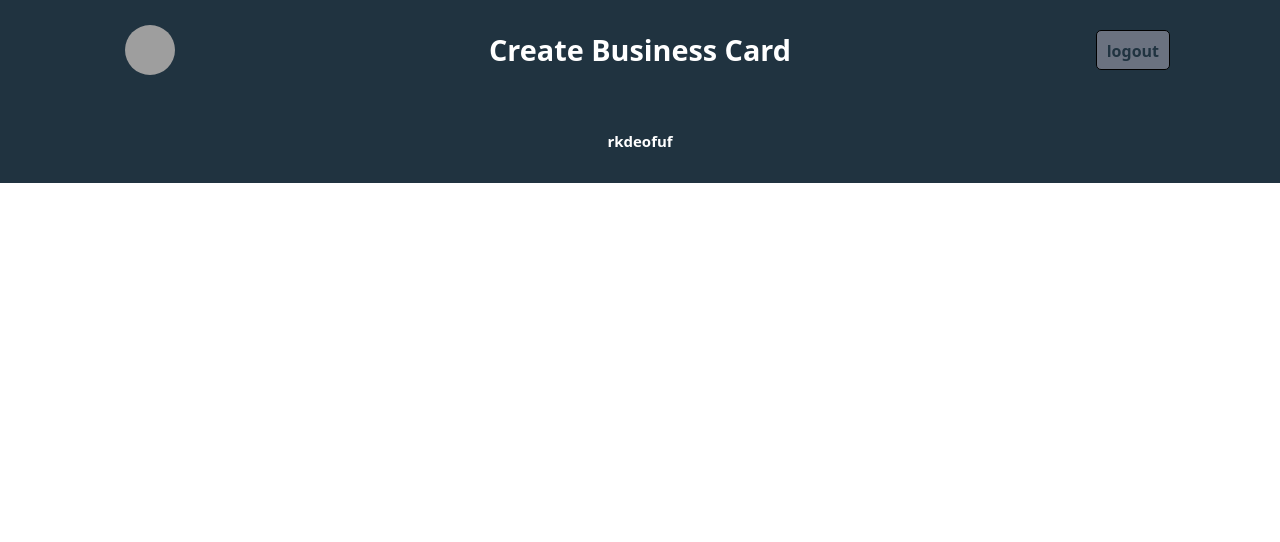
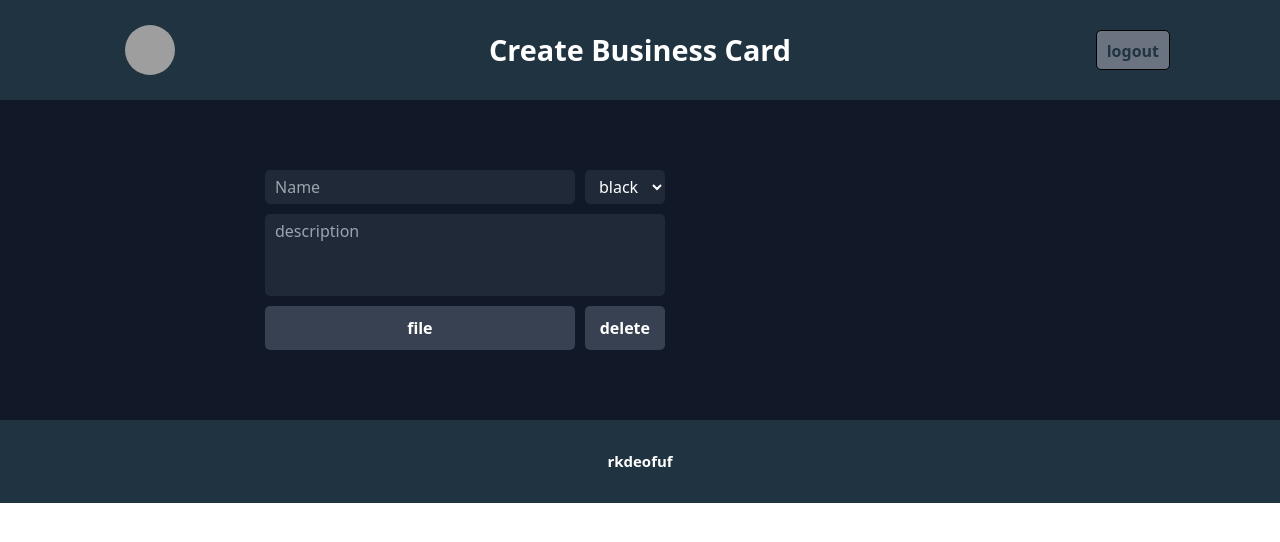
Before and after one commit to kangdaelyeol/mybusinesscard, a React (Vite) app in the folder renew/: page / in a window 1280 px wide. Shown: the top 542 px of the page. Built offline with nearby package versions, Linux system fonts and the light colour scheme; grey boxes are pictures that could not be loaded.

Commit message:
add CardEditor Component

```diff
--- /dev/null
+++ b/renew/src/components/CardEditor.jsx
@@ -0,0 +1,69 @@
+import React, { useRef } from 'react'
+
+export default function CardEditor() {
+    const fileInputRef = useRef()
+    const handleFileInput = (e) => {
+        console.log(fileInputRef.current.files)
+    }
+    const clickFileInput = () => {
+        fileInputRef && fileInputRef.current.click()
+    }
+
+    const handleFormSubmit = (e) => {
+        e.preventDefault()
+    }
+    return (
+        <div className="w-full flex justify-center items-center h-[40vh]">
+            <form
+                className="flex flex-col gap-[10px] w-[400px]"
+                encType="multipart/form-data"
+                onSubmit={handleFormSubmit}
+            >
+                <div className="flex w-full gap-[10px]">
+                    <input
+                        type="text"
+                        name="name"
+                        id="name"
+                        placeholder="Name"
+                        className="grow rounded-[5px] px-[10px] py-[5px] bg-gray-800 outline-none text-white"
+                    />
+                    <select
+                        name="color"
+                        id="color"
+                        className="rounded-[5px] px-[10px] py-[5px] bg-gray-800 outline-none text-white"
+                    >
+                        <option value="black">black</option>
+                        <option value="pink">pink</option>
+                    </select>
+                </div>
+
+                <textarea
+                    className="w-[400px] rounded-[5px] px-[10px] py-[5px] mx-auto resize-none outline-none text-white bg-gray-800"
+                    name="description"
+                    id="description"
+                    rows="3"
+                    placeholder="description"
+                ></textarea>
+
+                <div className="flex w-full gap-[10px]">
+                    <input
+                        onChange={handleFileInput}
+                        accept="image/*"
+                        ref={fileInputRef}
+                        type="file"
+                        className="hidden"
+                    />
+                    <button
+                        onClick={clickFileInput}
+                        className="font-bold py-[10px] rounded-[5px] text-white bg-gray-700 select-none hover:bg-gray-600 grow"
+                    >
+                        file
+                    </button>
+                    <button className="font-bold px-[15px] py-[10px] rounded-[5px] text-white bg-gray-700 select-none hover:bg-gray-600">
+                        delete
+                    </button>
+                </div>
+            </form>
+        </div>
+    )
+}
--- a/renew/src/pages/HomePage.jsx
+++ b/renew/src/pages/HomePage.jsx
@@ -1,11 +1,13 @@
 import React from 'react'
 import Header from '../components/Header'
 import Footer from '../components/Footer'
+import { Outlet } from 'react-router-dom'
 
 export default function HomePage() {
     return (
         <div>
             <Header />
+            <Outlet />
             <Footer />
         </div>
     )
```
